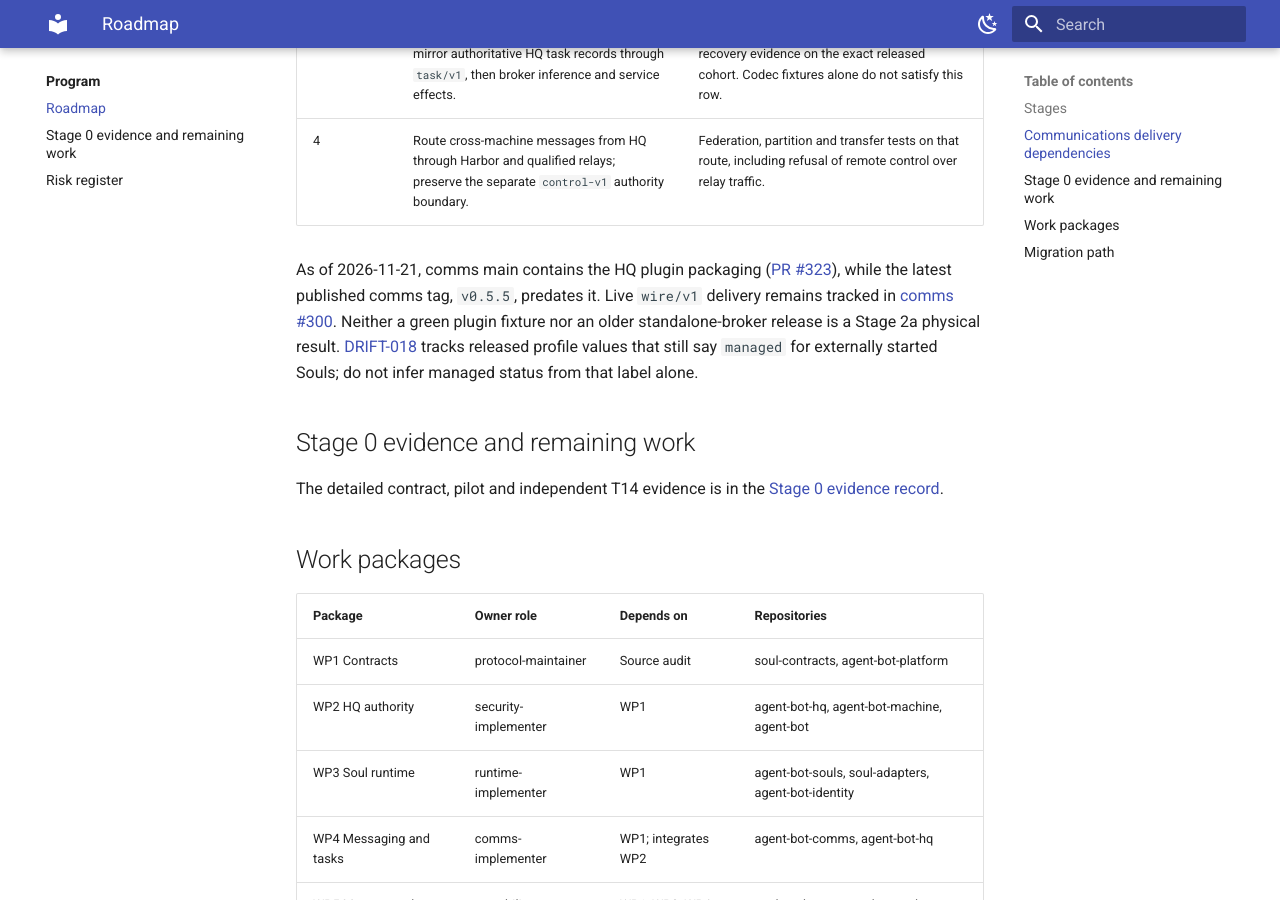
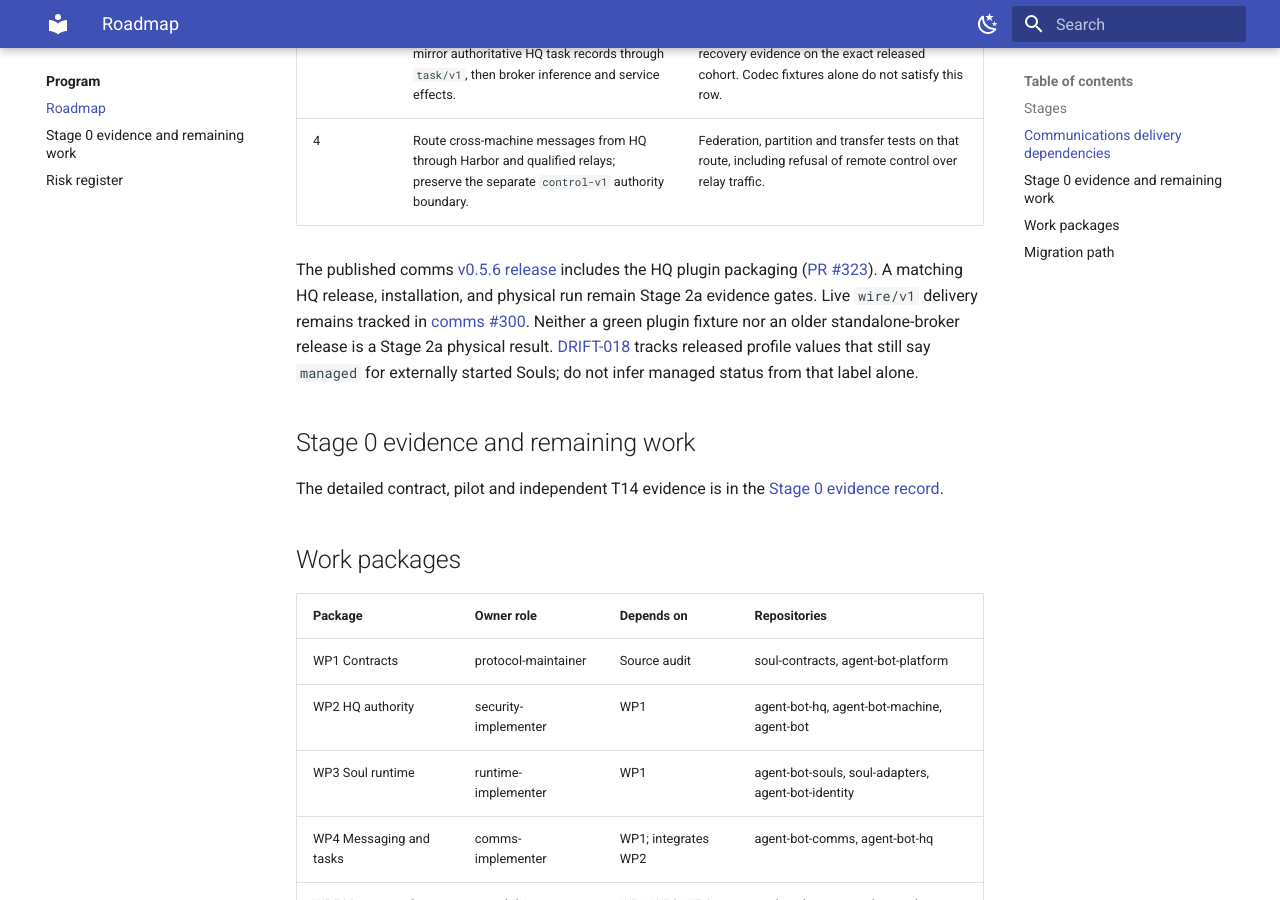
Before and after one commit to true-line/agent-bot-platform, an MkDocs documentation site: the page built from docs/10-program/roadmap.md, in a window 1280 px wide and 900 px high, scrolled down 2130 px. Built offline with MkDocs 1.6.1 and Material for MkDocs 9.7.7, drawn with Linux system fonts in a browser that asks for light colours.

Commit message:
docs: record released comms HQ plugin in Stage 2a roadmap
Agent-Bot-Write: ghw_c2008f22757eba77
Agent-Bot-Session: fa2486d94751

```diff
--- a/docs/10-program/roadmap.md
+++ b/docs/10-program/roadmap.md
@@ -41,9 +41,9 @@ Only a Soul that HQ starts is managed
 | 2b | Connect live broker delivery to `wire/v1` and mirror authoritative HQ task records through `task/v1`, then broker inference and service effects. | End-to-end routed frame, task receipt and recovery evidence on the exact released cohort. Codec fixtures alone do not satisfy this row. |
 | 4 | Route cross-machine messages from HQ through Harbor and qualified relays; preserve the separate `control-v1` authority boundary. | Federation, partition and transfer tests on that route, including refusal of remote control over relay traffic. |
 
-As of 2026-11-21, comms main contains the HQ plugin packaging
-([PR #323](https://github.com/true-line/agent-bot-comms/pull/323)), while the
-latest published comms tag, `v0.5.5`, predates it. Live `wire/v1` delivery
+The published comms [v0.5.6 release](https://github.com/true-line/agent-bot-comms/releases/tag/v0.5.6) includes the HQ plugin packaging
+([PR #323](https://github.com/true-line/agent-bot-comms/pull/323)). A matching
+HQ release, installation, and physical run remain Stage 2a evidence gates. Live `wire/v1` delivery
 remains tracked in [comms #300](https://github.com/true-line/agent-bot-comms/issues/300).
 Neither a green plugin fixture nor an older standalone-broker release is a
 Stage 2a physical result. [DRIFT-018](../00-governance/drift-register.md#drift-018-profile-values-say-managed-for-souls-hq-does-not-start)
```
